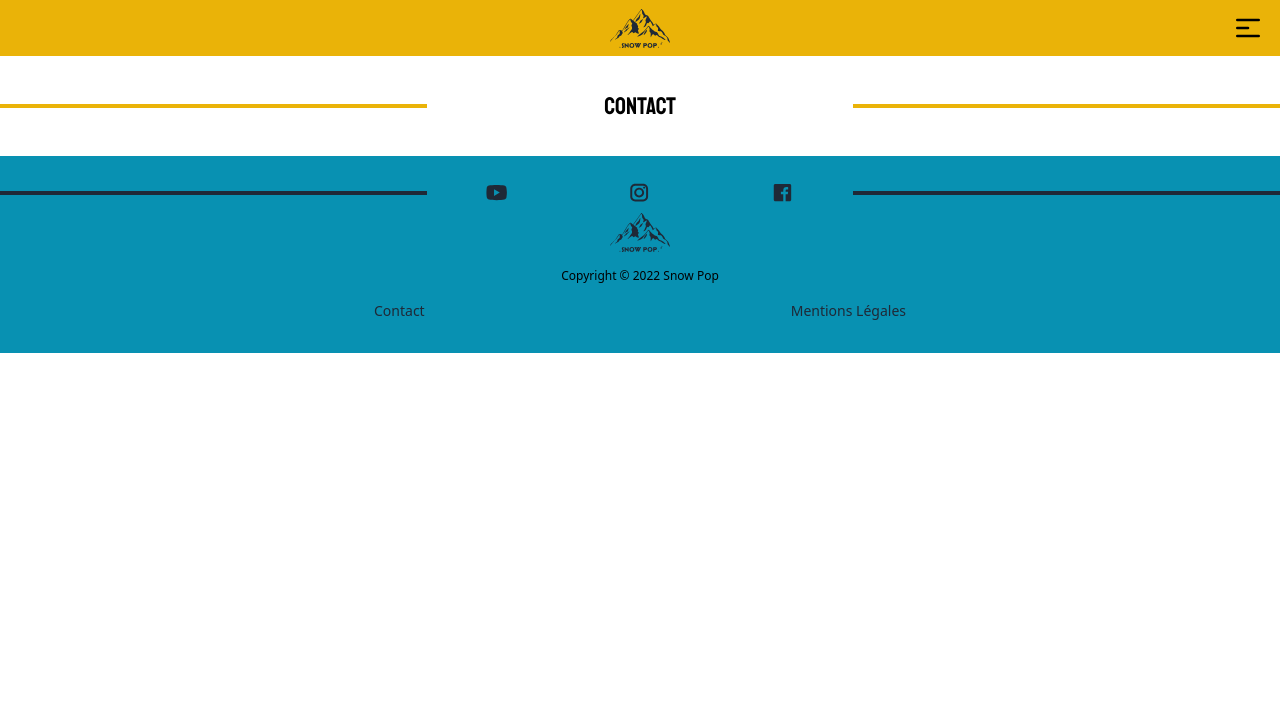
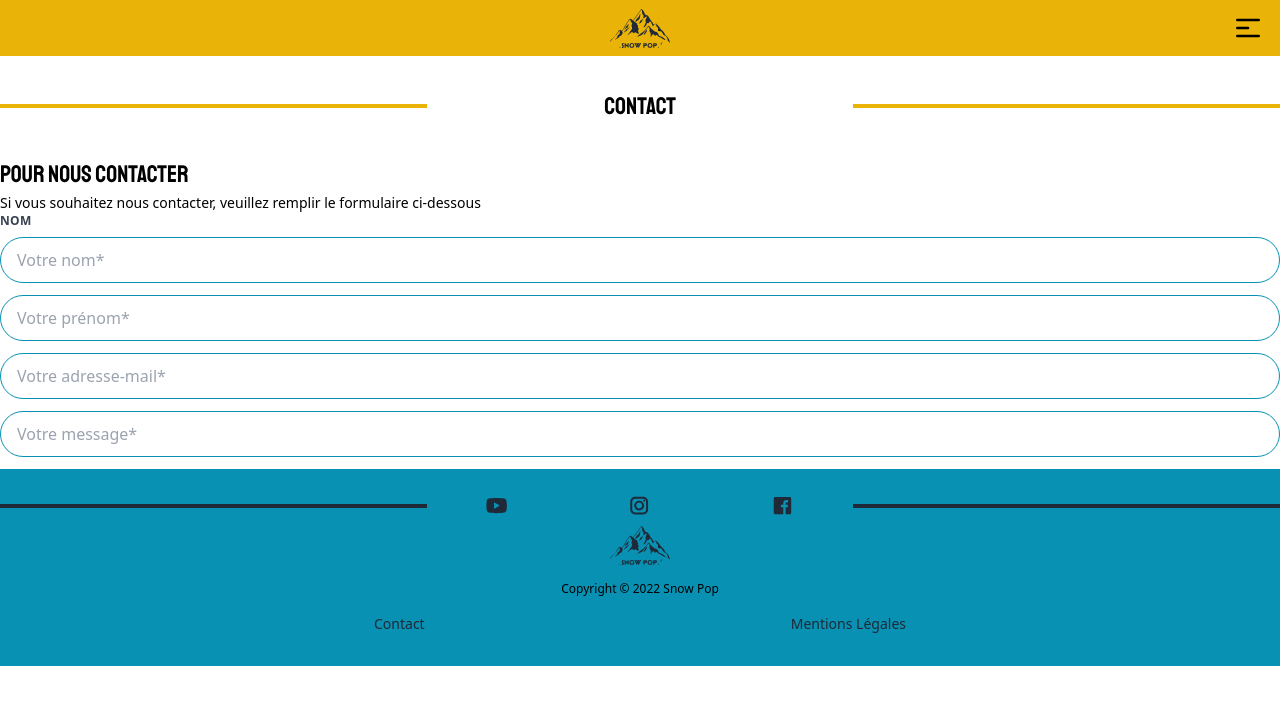
Before and after one commit to lavaine-iris/sae203, a Vue app: page /Contact in a window 1280 px wide. Shown: the top 704 px of the page. Built offline with nearby package versions, Linux system fonts and the light colour scheme.

Commit message:
Début formulaire de contact

```diff
--- a/src/views/ArtistesView.vue
+++ b/src/views/ArtistesView.vue
@@ -1,4 +1,5 @@
 <template>
+  <main>
     <div class="flex items-center justify-between py-8">
       <div class="h-1 w-1/3 bg-yellow-500"></div>
       <div class="flex w-1/3 justify-around">
@@ -18,6 +19,7 @@
       <Card :nom="'Naps'" image="/images/naps.webp" />
       <Card :nom="'Laylow'" image="/images/laylow.webp" />
     </div>
+  </main>
 </template>
 
 <script>
--- a/src/views/BilleterieView.vue
+++ b/src/views/BilleterieView.vue
@@ -1,4 +1,5 @@
 <template>
+  <main>
     <div class="flex items-center justify-between py-8">
       <div class="h-1 w-1/3 bg-yellow-500"></div>
       <div class="flex w-1/3 justify-around">
@@ -6,4 +7,5 @@
       </div>
       <div class="h-1 w-1/3 bg-yellow-500"></div>
     </div>
+  </main>
 </template>
--- a/src/views/ConcertView.vue
+++ b/src/views/ConcertView.vue
@@ -1,4 +1,5 @@
 <template>
+  <main>
     <div class="flex items-center justify-between py-8">
       <div class="h-1 w-1/3 bg-yellow-500"></div>
       <div class="flex w-1/3 justify-around">
@@ -6,4 +7,5 @@
       </div>
       <div class="h-1 w-1/3 bg-yellow-500"></div>
     </div>
+  </main>
 </template>
--- a/src/views/ContactView.vue
+++ b/src/views/ContactView.vue
@@ -1,4 +1,5 @@
 <template>
+  <main>
     <div class="flex items-center justify-between py-8">
       <div class="h-1 w-1/3 bg-yellow-500"></div>
       <div class="flex w-1/3 justify-around">
@@ -6,4 +7,86 @@
       </div>
       <div class="h-1 w-1/3 bg-yellow-500"></div>
     </div>
+
+    <h2 class="font-staatliches text-xl">Pour nous contacter</h2>
+    <p class="text-sm font-normal">Si vous souhaitez nous contacter, veuillez remplir le formulaire ci-dessous</p>
+
+    <label class="mb-2 block text-xs font-bold uppercase tracking-wide text-gray-700" for="grid-first-name"> Nom</label>
+    <input
+      class="
+        mb-3
+        block
+        w-full
+        appearance-none
+        rounded-3xl
+        border border-cyan-600
+        bg-white
+        py-3
+        px-4
+        leading-tight
+        text-gray-700
+        focus:bg-cyan-100 focus:outline-none
+      "
+      id="grid-first-name"
+      type="text"
+      placeholder="Votre nom*"
+    />
+    <input
+      class="
+        mb-3
+        block
+        w-full
+        appearance-none
+        rounded-3xl
+        border border-cyan-600
+        bg-white
+        py-3
+        px-4
+        leading-tight
+        text-gray-700
+        focus:bg-cyan-100 focus:outline-none
+      "
+      id="grid-name"
+      type="text"
+      placeholder="Votre prénom*"
+    />
+    <input
+      class="
+        mb-3
+        block
+        w-full
+        appearance-none
+        rounded-3xl
+        border border-cyan-600
+        bg-white
+        py-3
+        px-4
+        leading-tight
+        text-gray-700
+        focus:bg-cyan-100 focus:outline-none
+      "
+      id="grid-first-name"
+      type="text"
+      placeholder="Votre adresse-mail*"
+    />
+    <input
+      class="
+        mb-3
+        block
+        w-full
+        appearance-none
+        rounded-3xl
+        border border-cyan-600
+        bg-white
+        py-3
+        px-4
+        leading-tight
+        text-gray-700
+        focus:bg-cyan-100 focus:outline-none
+      "
+      id="grid-first-name"
+      type="text"
+      placeholder="Votre message*"
+    />
+  </main>
 </template>
--- a/src/views/FestivalView.vue
+++ b/src/views/FestivalView.vue
@@ -8,4 +8,17 @@
   </div>
 
   <h2 class="font-staatliches text-xl">Où se déroule le festival ?</h2>
+  <img src="../assets/map-chatel.webp" alt="Carte Lieu du festival" />
+  <h2 class="font-staatliches text-xl">Châtel</h2>
+  <img src="../assets/chatel.webp" alt="Châtel" />
+  <p class="text-sm font-medium">
+    Châtel est un village de Haute-Savoie en France, et l'un des camps de base du domaine skiable des Portes du Soleil. Village d'altitude
+    situé au fond du val d'Abondance, dans le Chablais savoyard. Châtel est également une commune touristique station de sports d'hiver et
+    d'été, à quelques pas d'Avoriaz. Son domaine skiable fait partie des 14 stations des Portes du Soleil. Il est possible de skier sur de
+    nombreuses pistes vertes, bleues, rouges ou encore noires. Au total, plus de 650 kilomètres de pistes.
+  </p>
+  <p>@chatel_officiel</p>
+  <img src="../assets/insta1.webp" alt="Photo Instagram numéro 1" />
+  <img src="../assets/insta2.webp" alt="Photo Instagram numéro 2" />
+  <img src="../assets/insta3.webp" alt="Photo Instagram numéro 3" />
 </template>
--- a/src/views/MentionsView.vue
+++ b/src/views/MentionsView.vue
@@ -1,4 +1,5 @@
 <template>
+  <main>
     <div class="flex items-center justify-between py-8">
       <div class="h-1 w-1/3 bg-yellow-500"></div>
       <div class="flex w-1/3 justify-around">
@@ -6,4 +7,5 @@
       </div>
       <div class="h-1 w-1/3 bg-yellow-500"></div>
     </div>
+  </main>
 </template>
--- a/src/views/ProgView.vue
+++ b/src/views/ProgView.vue
@@ -1,4 +1,5 @@
 <template>
+  <main>
     <div class="flex items-center justify-between py-8">
       <div class="h-1 w-1/3 bg-yellow-500"></div>
       <div class="flex w-1/3 justify-around">
@@ -25,6 +26,7 @@
       <Card :nom="'Koba la D'" image="/images/koba.webp" />
       <Card :nom="'PLK'" image="/images/plk.webp" />
     </div>
+  </main>
 </template>
 
 <script>
```
Lines whose indentation alone changed are shown as unchanged.
